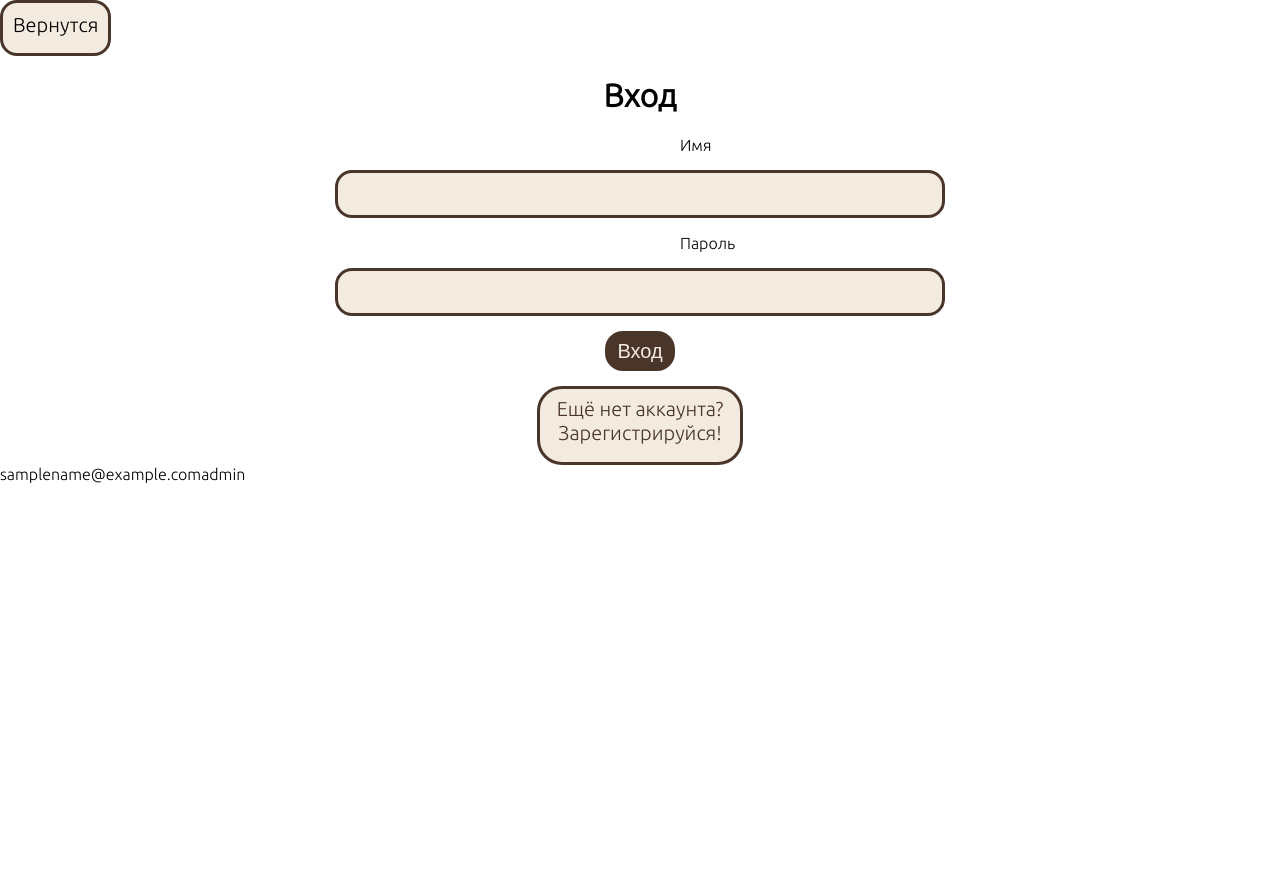
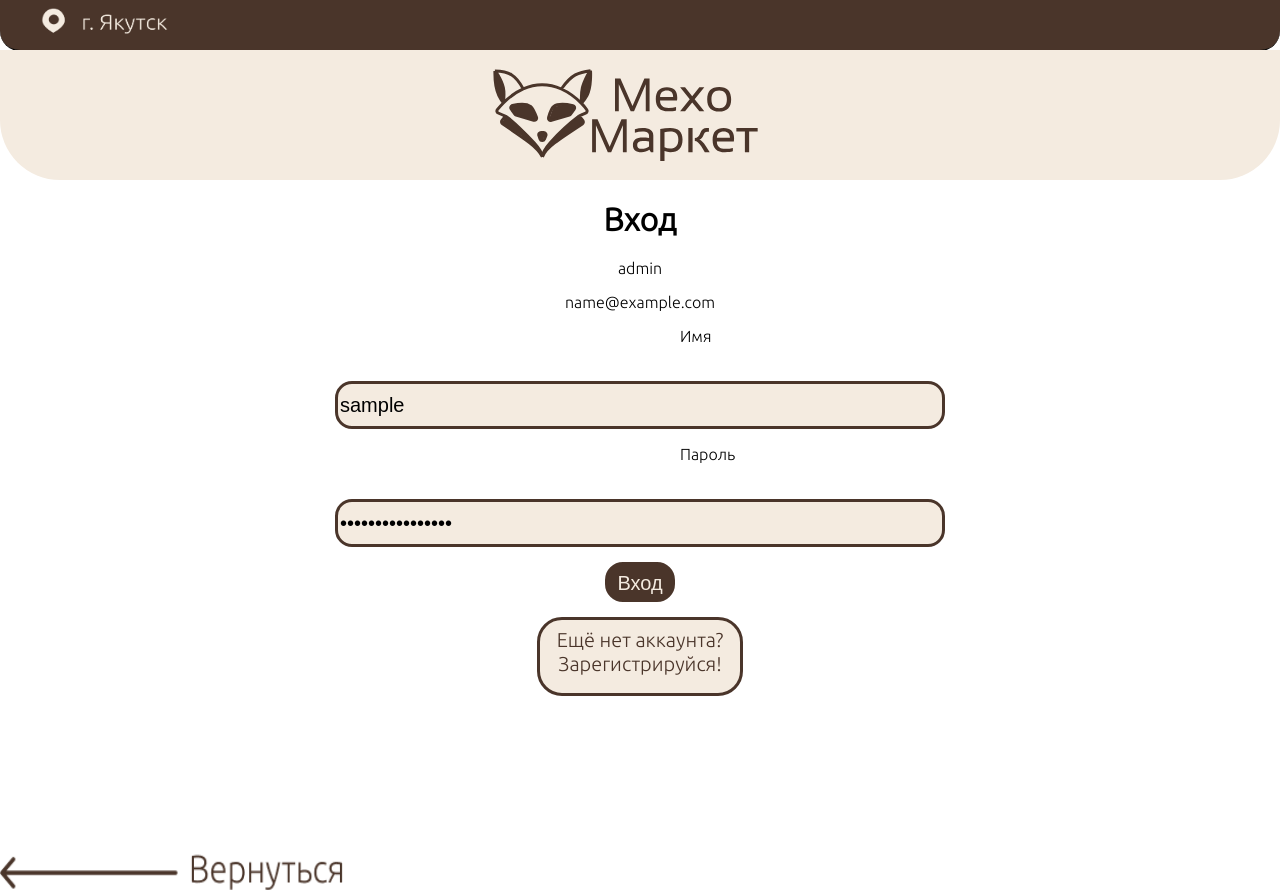
Before and after one commit to Ratmirp/-, a PHP site: page /account.php in a window 1280 px wide. Before the commit the page ends 483 px from the top, so only its background shows below. Run offline with PHP 8.4, Linux system fonts and the light colour scheme; the visitor is signed in with stand-in values (Sample User, id 1); data that the repository does not hold is empty.

Commit message:
Add files via upload

```diff
--- a/account.php
+++ b/account.php
@@ -4,6 +4,7 @@
 <head>
     <meta charset="UTF-8">
     <meta http-equiv="X-UA-Compatible" content="IE=edge">
+    <link rel="stylesheet" href="style.css">
     <meta name="viewport" content="width=device-width, initial-scale=1.0">
     <title>Account</title>
     <style>
@@ -20,15 +21,16 @@
             font-size: 20px;
         }
         .back_btn {
-            border: 3px solid #4A352A;
-            background: #F4EBE0;
+            background: url(img/back.png);
+            background-size: 100% 100%;
             border-radius: 17px;
             font-size: 20px;
-            width: 95px;
-            height: 40px;
+            width: 335px;
+            height: 35px;
             padding-top: 10px;
             padding-left: 10px;
             font-family: ubuntu;
+            margin-top: 150px;
         }
         .enter_plate {
             z-index: 5;
@@ -36,6 +38,7 @@
             top: 75px;
             border-radius: 20px;
             font-family: ubuntu;
+            margin-top: 150px;
         }
         .enter_btn {
             background: #4A352A;
@@ -78,19 +81,28 @@
             </style>
 </head>
 <body style="overflow-y: auto; margin: 0; background: url(img/bgw.png); ">
-        <div class="back_btn">Вернутся</div>
+            <!-- header-->
+            <div class="extra_head col-12">
+                <div class="back_skin col-12"></div>
+                <div class="mapIcon" style="margin-left: 30px;"></div>
+            </div>
+            <div class="head_list col-12" id="navbar">
+                    <div class="logo" style="margin-left: auto; margin-right: auto;"></div>
+            </div>
             <!-- Вход в аккаунт-->
             <div class="enter_plate">
 
             <form action="login.php" method="POST">
                 <h1 style="text-align: center;">Вход</h1>
+                <p style="text-align: center;"><?echo $_SESSION['role'];?></p>
+                <p style="text-align: center;"><?echo $_SESSION['email'];?></p>
                 <p style="margin-left: 680px;">Имя</p>
                 <div style="text-align: center;">
-                    <input name="login" type="text" class="enterInput inputs">
+                    <input name="login" type="text" class="enterInput inputs" value="<?echo $_SESSION['login'];?>">
                 </div>
                 <p style="margin-left: 680px;">Пароль</p>
                 <div style="text-align: center;">
-                    <input name="password" type="password" class="enterInput inputs">
+                    <input name="password" type="password" class="enterInput inputs" value="<?echo $_SESSION['email'];?>">
                 </div>
 
                 <div style="text-align: center;"><button class="enter_btn">Вход</button></div>
@@ -101,12 +113,24 @@
             <? $connect = mysqli_connect('127.0.0.1','root','', 'furmarket');
 				$user = mysqli_query($connect, "SELECT * FROM users WHERE id = '{$_SESSION['id']}'");
 				$user_result = mysqli_fetch_assoc($user);
-                    echo $_SESSION['login'];
-                    echo $_SESSION['email'];
-                    echo $_SESSION['role'];
+
+
+                    if($_SESSION['role'] == 'админ'){
+                        echo " You are Admin";
+                        ?>
+                            <script>let roleCheak = "admin";</script>
+                        <?
+                    }else {
+
+                        ?>
+                            <script>let roleCheak = "regular";</script>
+                        <?
+                    }
+
 
             ?>
+            <div class="back_btn"></div>
+        <script src="scripts/script_account.js"></script>
 
-        <script src="scripts/script_account.js"></script>
 </body>
 </html>
--- a/scripts/script.js
+++ b/scripts/script.js
@@ -21,6 +21,8 @@ let query = 0;
 let enter_btn = document.querySelector(".enter_btn");
 let redistr_btn  = document.querySelector(".redistr_btn");
 let orders_btn = document.querySelector(".orders_btn");
+let del_btn = document.querySelectorAll(".del_btn");
+
 
 orders_btn.onclick = function(){
     window.location.href = 'http://furmarket/orders.php';
--- a/style.css
+++ b/style.css
@@ -208,3 +208,6 @@ body {
     border: 3px solid #4A352A;
     border-radius: 20px;
 }
+.del_btn {
+    display: none;
+}
```
Also changed, not shown: index.php (+23 -8 lines), orders.php (+60 -9 lines), img/back.png (added), img/pay.svg (added), purchase.php (added).
